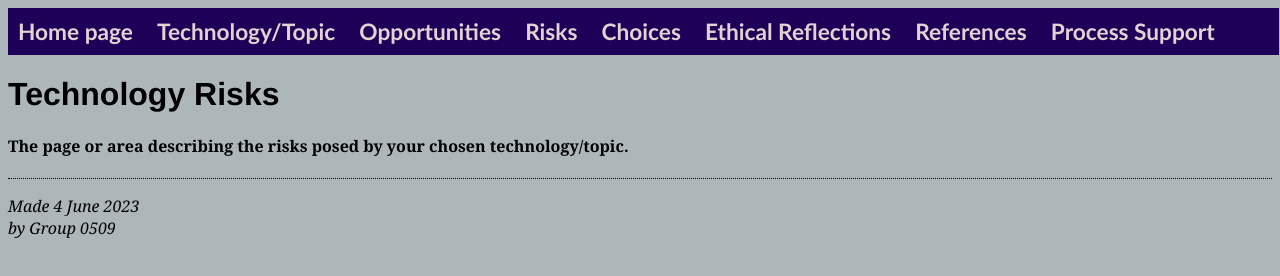
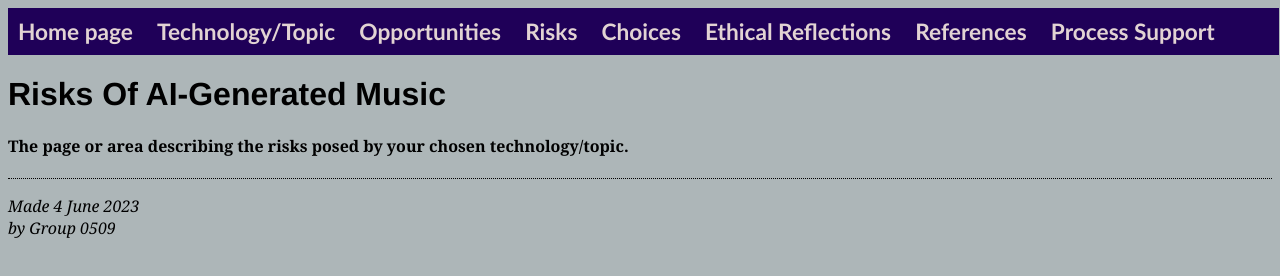
Before and after one commit to AidanKing04/Group0509-Assignment3.github.io, a plain HTML site: page misc/risks.html in a window 1280 px wide. Drawn offline with Linux system fonts and the light colour scheme.

Commit message:
editing pages

```diff
--- a/misc/risks.html
+++ b/misc/risks.html
@@ -23,7 +23,7 @@
   </nav>
 
 <!-- Main content -->
-<h1>Technology Risks</h1>
+<h1>Risks Of AI-Generated Music</h1>
 
 
 </ul><h4><p>The page or area describing the risks posed by your chosen technology/topic.<p></h4>
```
Also changed, not shown: misc/topic.html (line endings or trailing spaces), styles/minimal-table.css (indentation only).
